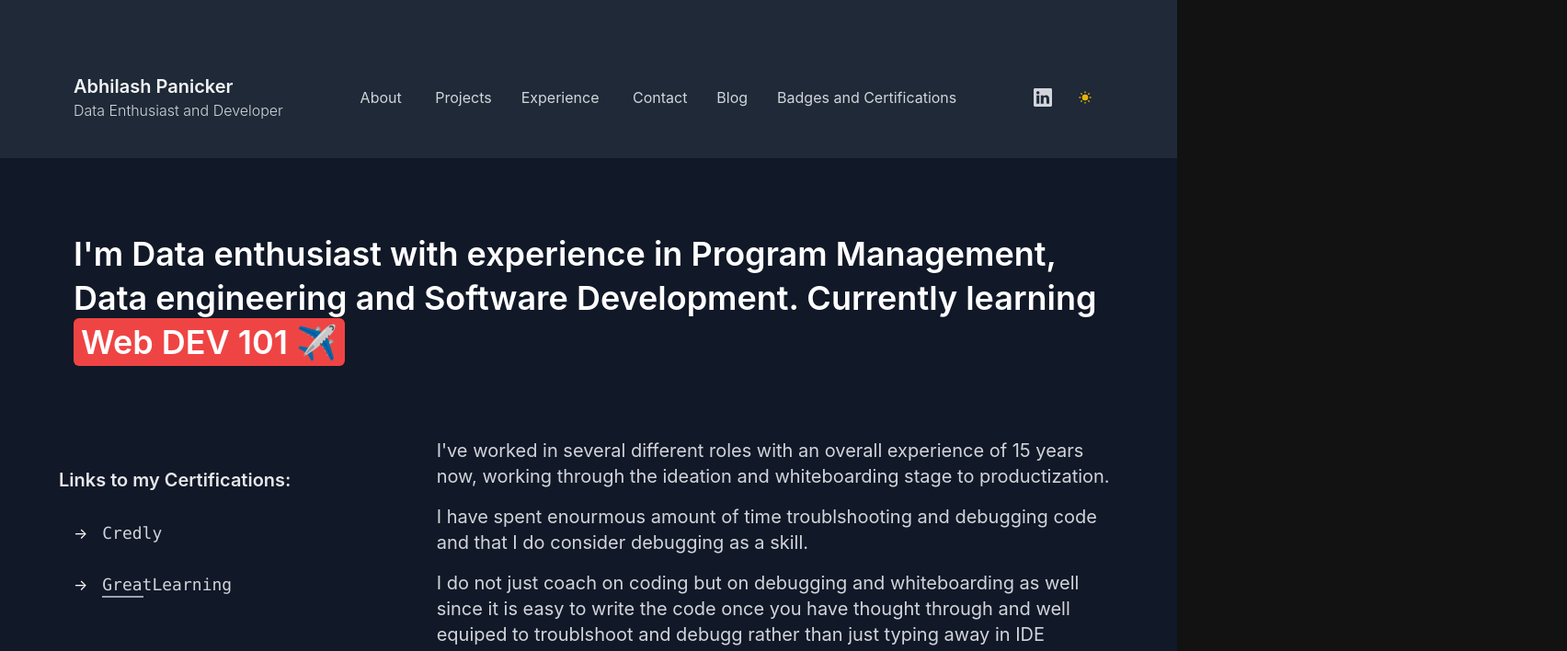
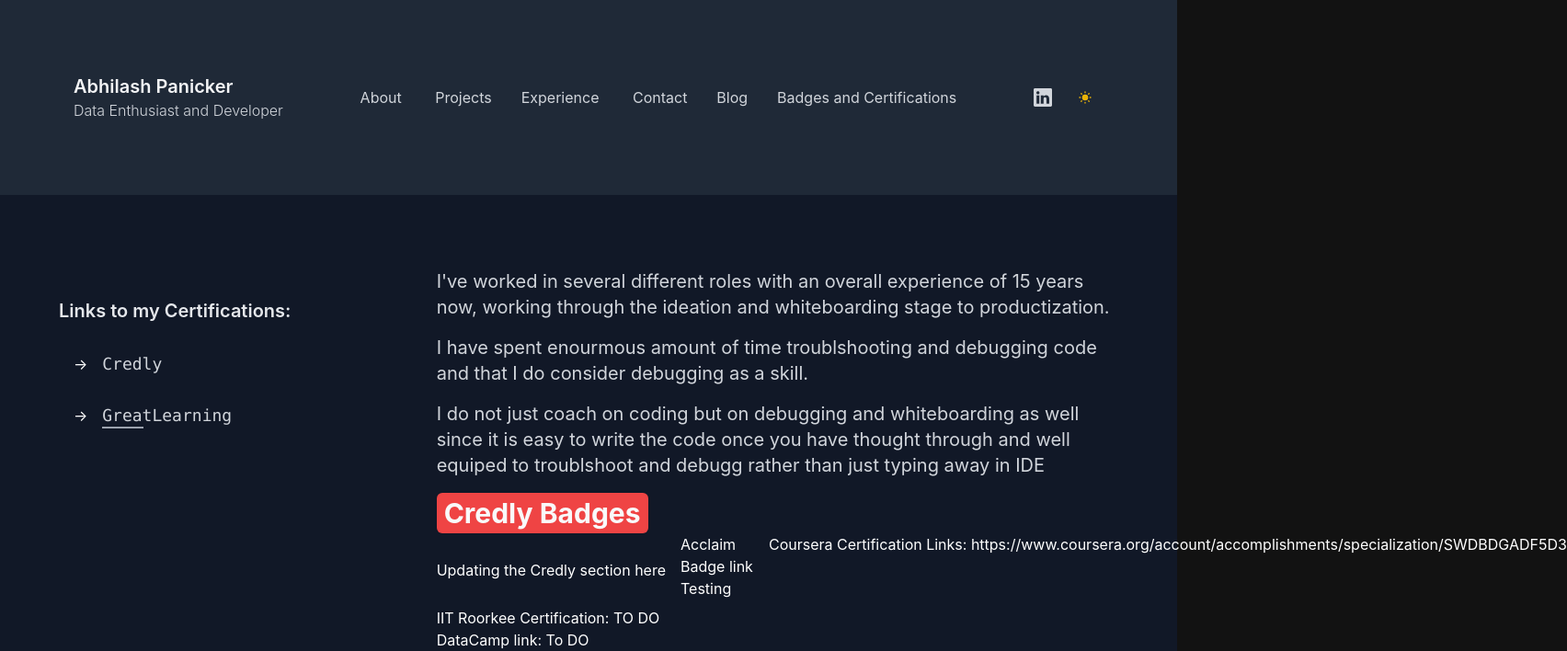
Before and after one commit to abpanic/Dbugr-on-vercel, a Next.js app: page /badgescert in a window 1280 px wide. Shown: the top 708 px of the page at 92% size, 1704 px wide, since content can reach past the window. Built offline with nearby package versions, Linux system fonts and the light colour scheme.

Commit message:
Update BadgesCert.tsx

```diff
--- a/components/BadgesCert.tsx
+++ b/components/BadgesCert.tsx
@@ -4,22 +4,6 @@
 export default function BadgesCert() {
   return (
     <section className="bg-white dark:bg-gray-800">
-      <div className="bg-[#F1F1F1] -mt-10 dark:bg-gray-900">
-        <div className="text-container max-w-6xl mx-auto pt-20">
-          <p
-            className="leading-loose text-2xl md:text-4xl font-semibold  mx-4"
-            style={{ lineHeight: "3rem" }}
-          >
-            {userData.about.title}. Currently learning {" "}
-            <div><a
-              className="bg-red-500 rounded-md px-2 py-1 text-white"
-              href={userData.about.currentProjectUrl}
-            >
-              {userData.about.currentProject} ✈️
-            </a></div>
-          </p>
-        </div>
-      </div>
       <div className="bg-[#F1F1F1] dark:bg-gray-900 px-4">
         <div className="pt-20 grid grid-cols-1 md:grid-cols-3 max-w-6xl mx-auto gap-y-20 gap-x-20">
           {/* Social Buttons */}
@@ -71,9 +55,15 @@
             <h3 className="bg-red-500 text-3xl rounded-md px-2 py-1 inline-block font-bold text-gray-50">    Credly Badges </h3>
             <div className="grid grid-flow-col auto-cols-max gap-4 ">
               <div className="flex items-center gap-2 overflow-hidden">Updating the Credly section here</div>
-                <div data-iframe-width="150" data-iframe-height="270" data-share-badge-id="90a3d6b2-1dad-4027-8979-1d6f9f222588" data-share-badge-host="https://www.credly.com"></div>
-                <script type="text/javascript" async src="//cdn.credly.com/assets/utilities/embed.js"></script>
+              <div className="grid gap-4 grid-flow-row h-20 w-20"  data-share-badge-id="90a3d6b2-1dad-4027-8979-1d6f9f222588">
+                <a href="https://www.credly.com/badges/90a3d6b2-1dad-4027-8979-1d6f9f222588/">Acclaim Badge link Testing
+                </a></div>
+                Coursera Certification Links:
+                https://www.coursera.org/account/accomplishments/specialization/SWDBDGADF5D3
                 </div>
+                <div>IIT Roorkee Certification: TO DO</div>
+                 <div>DataCamp link: To DO</div>
+
           </div>
         </div>
       </div>
```
